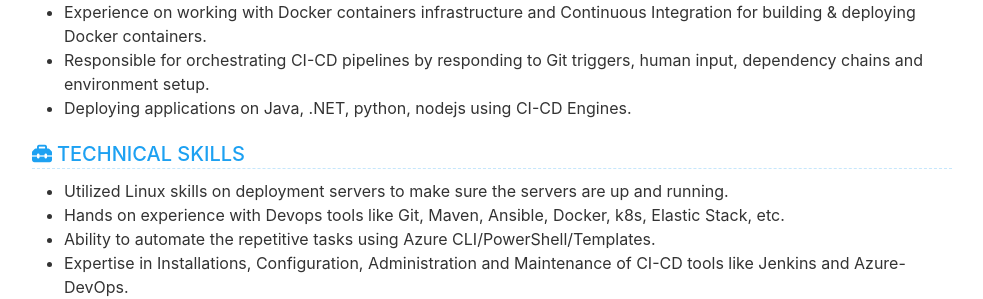
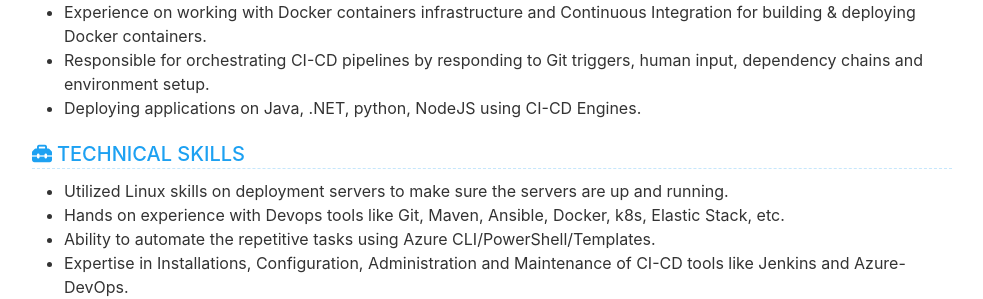
Before and after one commit to Raskinn/Resume, a Jekyll site: the page built from index.html, in a window 1280 px wide and 900 px high, scrolled down 374 px. Shown: the part 162-461 px from the top of the window, without its empty margins (148-1131 px from the left). Built offline with Jekyll 4.4.1, drawn with Linux system fonts in a browser that asks for light colours.

Commit message:
Updated resume

```diff
--- a/_data/data.yml
+++ b/_data/data.yml
@@ -109,7 +109,7 @@ experience:
         + Having experience in CI-CD pipelines formarly known as Build and Release activities.
         +	Experience on working with Docker containers infrastructure and Continuous Integration for building & deploying Docker containers.
         +	Responsible for orchestrating CI-CD pipelines by responding to Git triggers, human input, dependency chains and environment setup.
-        + Deploying applications on Java, .NET, python, nodejs using CI-CD Engines.
+        + Deploying applications on Java, .NET, python, NodeJS using CI-CD Engines.
 
 project:
   show: false
```
